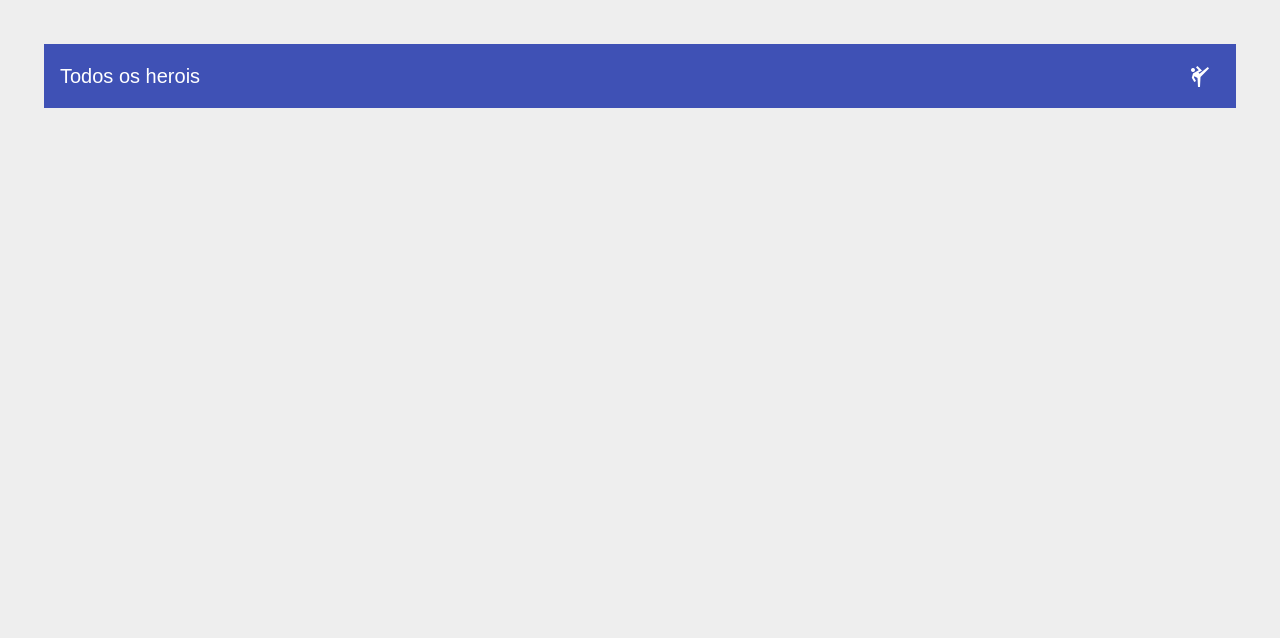
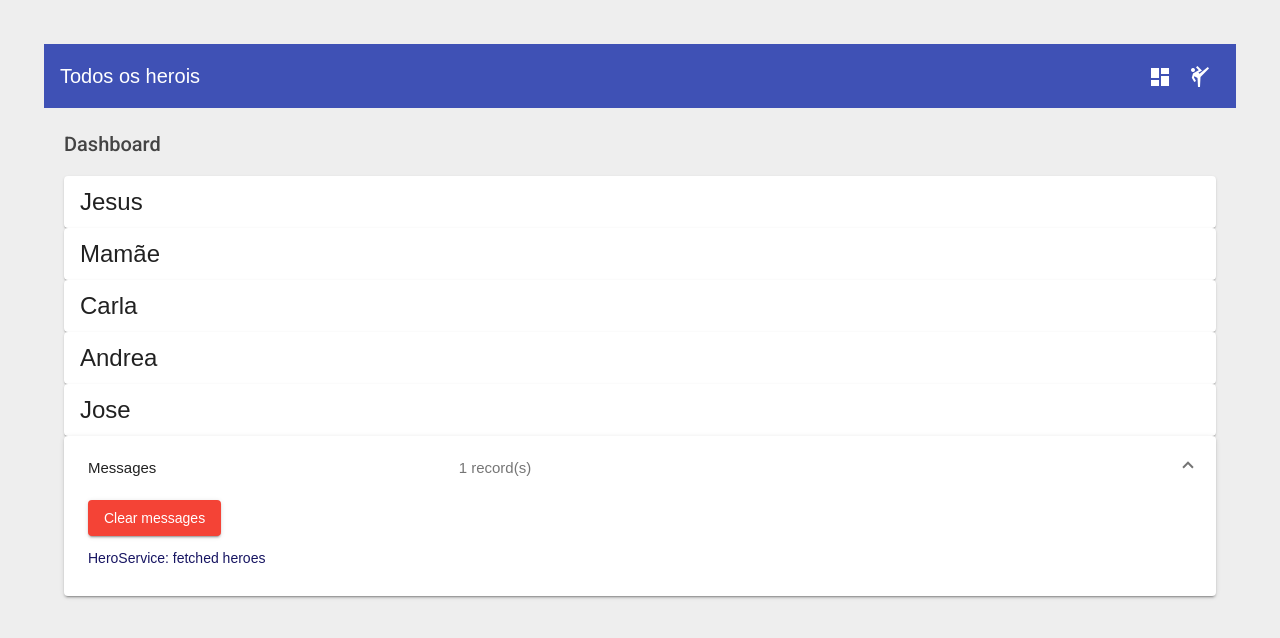
Before and after one commit to CleberBatista36/lista-herois-CBD-angular, an Angular app: page /dashboard in a window 1280 px wide. Before the commit this address led to /. Shown: the top 638 px of the page. Built offline with nearby package versions, Linux system fonts and the light colour scheme.

Commit message:
dasboard criado

```diff
--- a/src/app/app-routing.module.ts
+++ b/src/app/app-routing.module.ts
@@ -1,8 +1,12 @@
 import { NgModule } from '@angular/core';
 import { RouterModule, Routes } from '@angular/router';
+import { DashboardComponent } from './dashboard/dashboard.component';
 import { HeroesComponent } from './heroes/heroes.component';
 
-const routes: Routes = [{  path: 'heroes', component: HeroesComponent }];
+const routes: Routes = [
+  {path: 'dashboard', component: DashboardComponent },
+  {path: 'heroes', component: HeroesComponent }
+];
 
 @NgModule({
   imports: [RouterModule.forRoot(routes)],
--- a/src/app/app.component.html
+++ b/src/app/app.component.html
@@ -1,6 +1,13 @@
 <mat-toolbar color="primary">
   <span>{{ title }}</span>
   <span fxFlex></span>
+  <button mat-icon-button
+      aria-label="Dashboard"
+      matTooltip="Dashboard"
+      routerLink="/dashboard"
+    >
+    <mat-icon>dashboard</mat-icon>
+  </button>
   <button mat-icon-button
       aria-label="Lista de heroes"
       matTooltip="Exibe todos os heroes"
@@ -8,6 +15,7 @@
     >
     <mat-icon>sports_martial_arts</mat-icon>
   </button>
+
 </mat-toolbar>
 <Div class="content">
   <router-outlet></router-outlet>
--- a/src/app/app.module.ts
+++ b/src/app/app.module.ts
@@ -13,6 +13,8 @@
 import {MatIconModule} from '@angular/material/icon';
 import { FlexLayoutModule } from '@angular/flex-layout';
 import {MatTooltipModule} from '@angular/material/tooltip';
+import { DashboardComponent } from './dashboard/dashboard.component';
+import {MatCardModule} from '@angular/material/card';
 
 
 
@@ -23,6 +25,7 @@
     HeroDetailComponent,
 
     MessagesComponent,
+     DashboardComponent,
   ],
   imports: [
     BrowserModule,
@@ -31,10 +34,12 @@
     BrowserAnimationsModule,
     FlexLayoutModule,
     MatButtonModule,
+    MatCardModule,
     MatExpansionModule,
     MatIconModule,
     MatToolbarModule,
     MatTooltipModule,
+
     AppRoutingModule
   ],
   providers: [],
--- /dev/null
+++ b/src/app/dashboard/dashboard.component.html
@@ -0,0 +1,4 @@
+<h2>Dashboard</h2>
+<mat-card *ngFor="let hero of heroes">
+  <mat-card-title>{{ hero.name }}</mat-card-title>
+</mat-card>
--- /dev/null
+++ b/src/app/dashboard/dashboard.component.ts
@@ -0,0 +1,24 @@
+
+import { Component, OnInit } from '@angular/core';
+import { Hero } from '../hero.model';
+import { HeroService } from '../hero.service';
+
+@Component({
+  selector: 'app-dashboard',
+  templateUrl: './dashboard.component.html',
+  styleUrls: ['./dashboard.component.css']
+})
+export class DashboardComponent implements OnInit {
+  heroes: Hero[] = [];
+  constructor(private heroeService: HeroService) { }
+
+  ngOnInit(): void {
+    this.getHeroes();
+  }
+
+  getHeroes(): void{
+    this.heroeService
+      .getHeroes()
+      .subscribe((heroes) => (this.heroes = heroes.slice(0,5)));
+  }
+}
```
Also changed, not shown: src/app/dashboard/dashboard.component.css (added).
